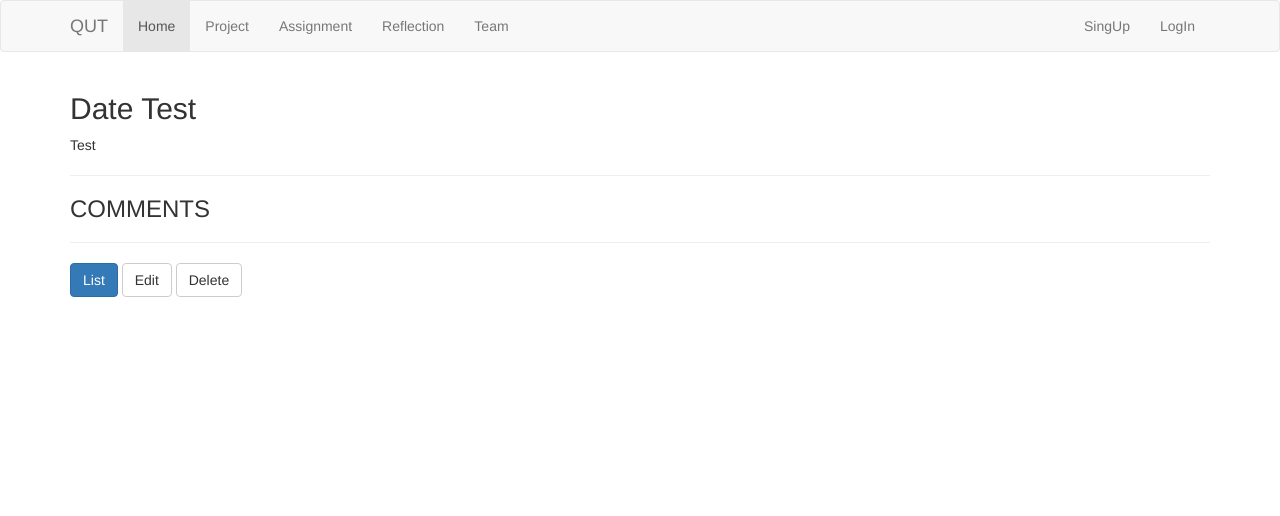
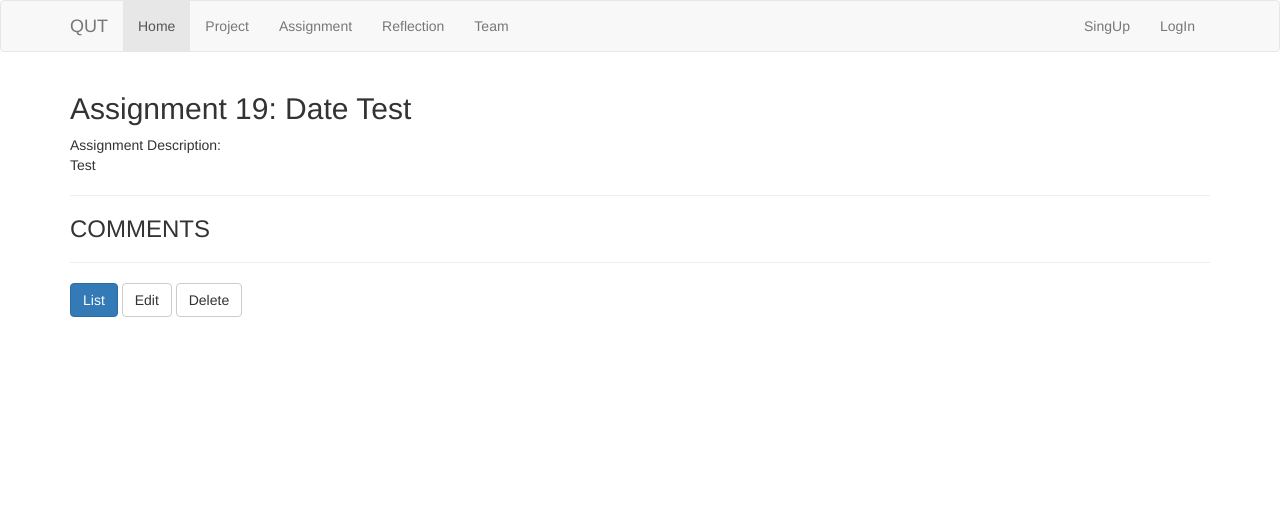
Before and after one commit to BrissyKim/group14, a Django app: page /assignment/19/ in a window 1280 px wide. Shown: the top 516 px of the page. Run offline with Django 3.2, Linux system fonts and the light colour scheme; data comes from the database, SQL or seed files in the repository; both versions use the stored data as it was after the commit; some libraries are stand-ins or nearby versions.

Commit message:
Changes to Assignment/Projects
Made descriptions clearer

```diff
--- a/Web/assignment/templates/assignment/assignment_detail.html
+++ b/Web/assignment/templates/assignment/assignment_detail.html
@@ -11,8 +11,8 @@
     <div class="row">
         <div class="col-sm-12">
 
-        <h2>{{assignment.title}}</h2>
-        {{assignment.content|linebreaks}}
+        <h2>Assignment {{assignment.id}}: {{assignment.title}}</h2>
+        Assignment Description: {{assignment.content|linebreaks}}
 
         {% if assignment.document %}
         <li>
```
Also changed, not shown: Web/db.sqlite3, Web/project/migrations/0003_auto_20180327_1631.py (added), Web/reflection/migrations/0005_auto_20180327_1631.py (added).
